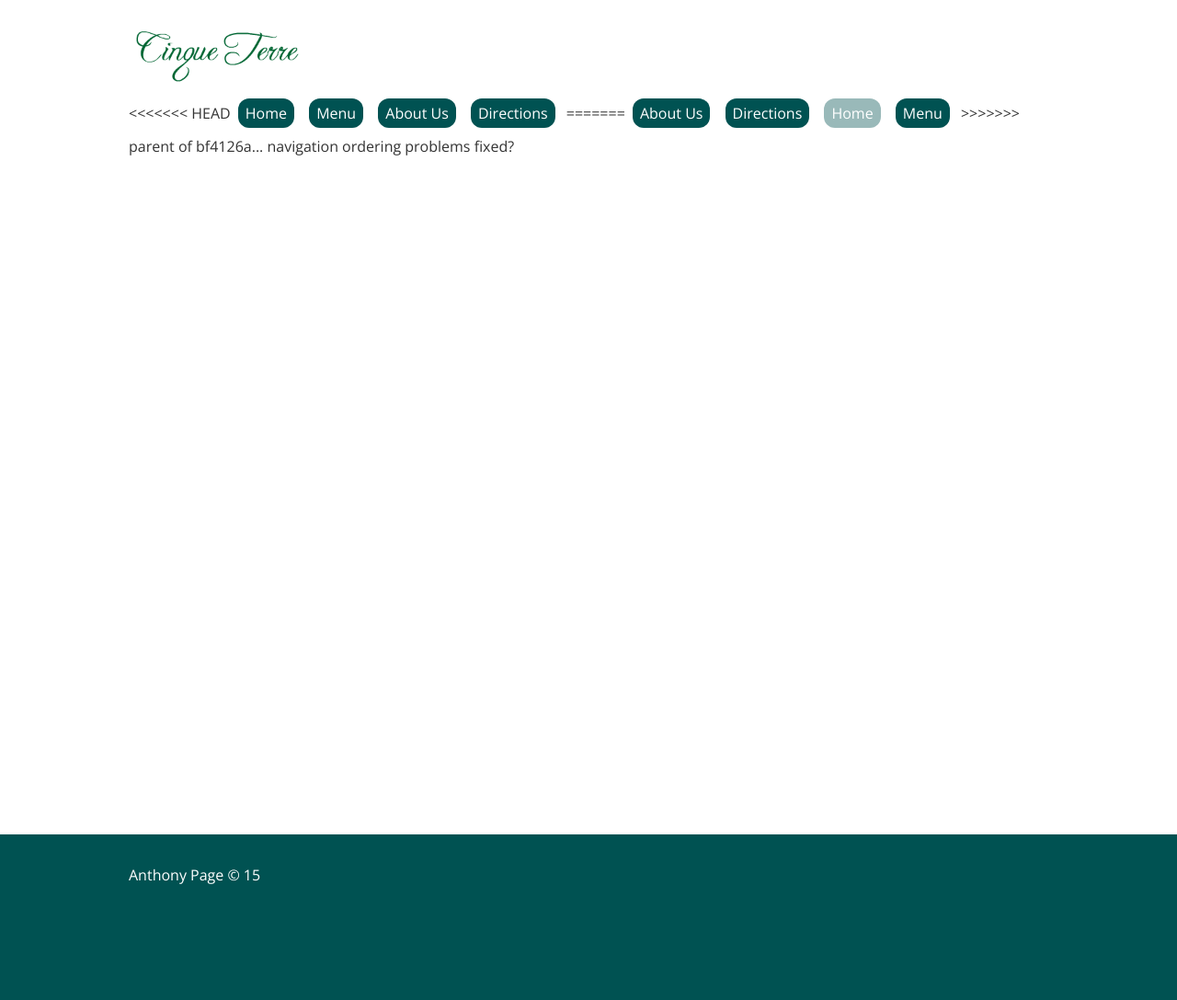
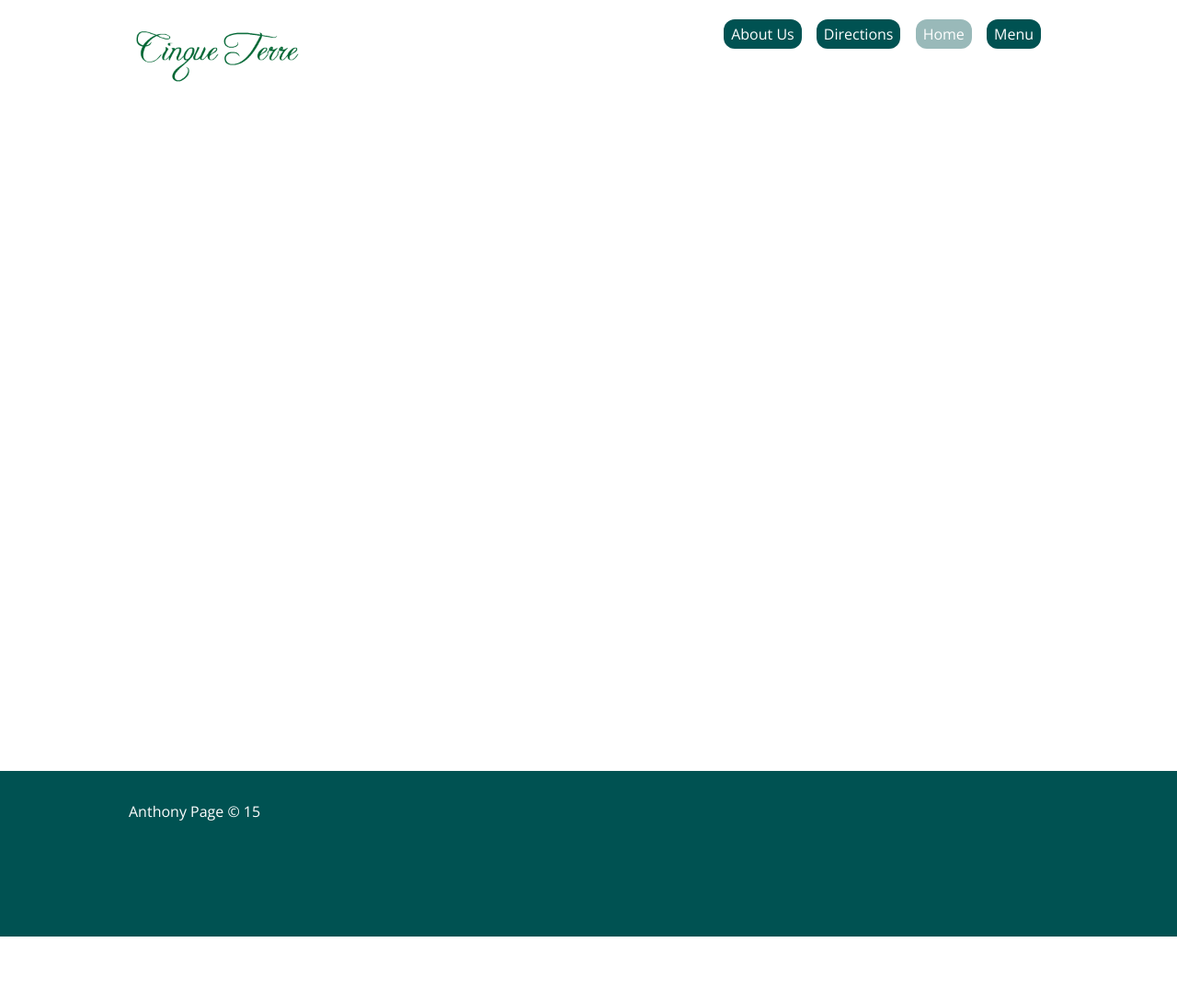
Before and after one commit to cinqueterreli/cinqueterre.github.io, a Jekyll site: the page built from index.html, in a window 1280 px wide. Shown: the whole page at 92% size. Built offline with Jekyll 4.4.1, drawn with Linux system fonts in a browser that asks for light colours; after the commit the page ends 1018 px from its top, so only the background shows below that.

Commit message:
Revert 2592cd0..b80c080
This rolls back to commit 2592cd01d400b14917f9d571bf6ed42d436171c8.

```diff
--- a/_includes/header.html
+++ b/_includes/header.html
@@ -3,18 +3,11 @@
         <a class="site-title" href="{{site.url}}"><img class="site-logo" src="images/templogo.png" alt="Cinque Terre"></a>
         <nav class="navbar">
             <ul class="header-nav">
-<<<<<<< HEAD
-                <li><a class="nav-link" href="{{ site.url }}/index">Home</a></li>
-                <li><a class="nav-link" href="{{ site.url }}/menu">Menu</a></li>
-                <li><a class="nav-link" href="{{ site.url }}/about-us">About Us</a></li>
-                <li><a class="nav-link" href="{{ site.url }}/directions">Directions</a></li>
-=======
                 {% for nav in site.pages %}
                     {% if nav.title %}
                         <li><a class="nav-link{% if nav.title == page.title %} active{% endif %}" href="{{ nav.url }}">{{ nav.title }}</a></li>
                     {% endif %}
                 {% endfor %}
->>>>>>> parent of bf4126a... navigation ordering problems fixed?
             </ul>
         </nav>
     </div> <!-- / container -->
```
